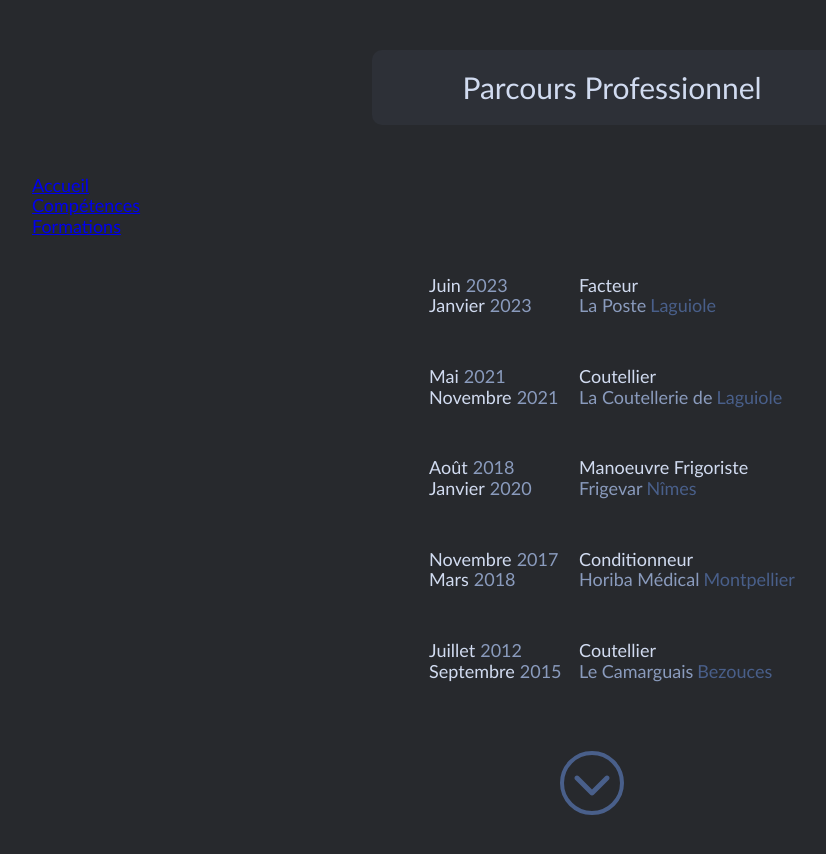
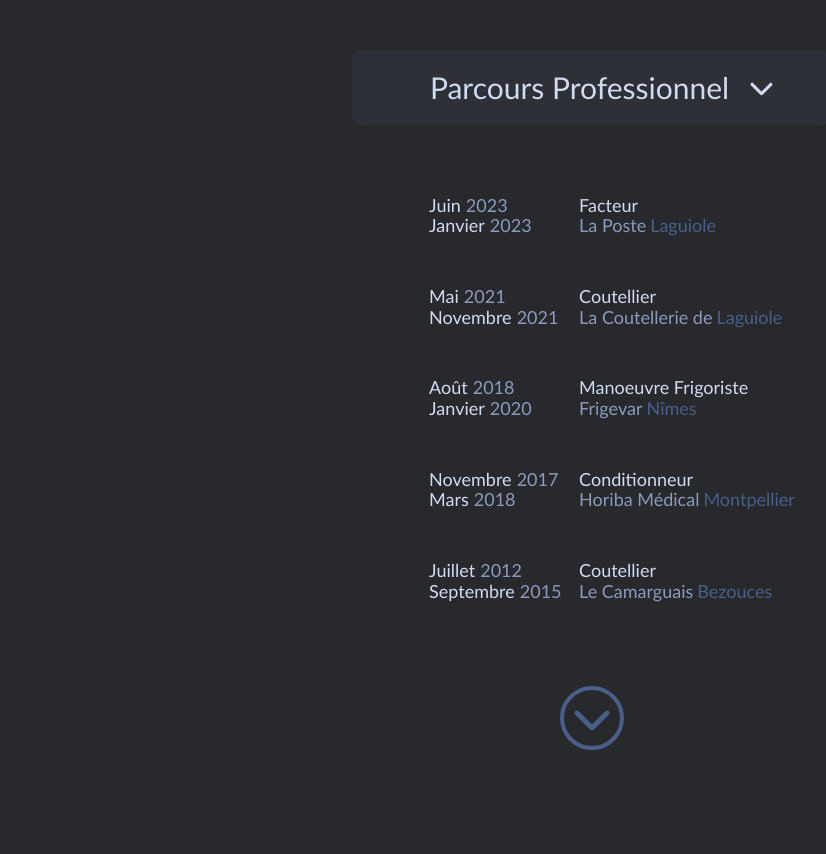
Before and after one commit to Asmothfr/cv_online, a Vue app: page /professional in a window 1280 px wide. Shown: the top 854 px of the page, without its empty margins (48-874 px from the left). After the commit the page ends 800 px from the top, so only its background shows below. Built offline with nearby package versions, Linux system fonts and the light colour scheme.

Commit message:
setup MenuTitle

```diff
--- a/src/components/MenuTitle/MenuTitle.css
+++ b/src/components/MenuTitle/MenuTitle.css
@@ -1,20 +1,59 @@
-li {
+ul {
     list-style: none;
     padding: 0;
 }
 
-.MenuTitle__title {
+.MenuTitle {
     margin: 5rem 3rem;
     max-width: 440px;
-    padding: 2rem 2rem;
+    padding: 2rem;
     text-align: center;
     background-color: var(--base-background-color-light);
     border-radius: 1rem;
     font-size: 3rem;
 }
 
+.MenuTitle__titleSection {
+    display: flex;
+    justify-content: center;
+    align-items: center;
+}
+
+.MenuTitle__chevron {
+    position: relative;
+    left: 2rem;
+    font-size: 2.5rem;
+}
+
+.MenuTitle__chevron--animation {
+    transform: rotate(180deg);
+}
+
+.MenuTitle__menu {
+    margin-top: 1.5rem;
+}
+
+.MenuTitle__menu--hide {
+    display: none;
+}
+
+.MenuTitle__link {
+    display: block;
+    margin: 0.2rem auto;
+    padding: 1rem;
+    max-width: 350px;
+    color: var(--base-font-color);
+    text-decoration: none;
+    border: solid 2px var(--base-font-color-detail-dark);
+    border-radius: 10px;
+}
+
+.MenuTitle__link:hover {
+    background-color: var(--base-font-color-detail-dark);
+}
+
 @media screen and (min-width:500px) {
-    .MenuTitle__title {
+    .MenuTitle {
         min-width: 440px;
         margin: 5rem auto;
     }
--- a/src/components/MenuTitle/MenuTitle.vue
+++ b/src/components/MenuTitle/MenuTitle.vue
@@ -2,10 +2,14 @@
   <nav>
     <ul>
       <li class="MenuTitle">
-        <p class="MenuTitle__title">{{ title }}</p>
-        <ul>
+        <div class="MenuTitle__titleSection">
+          <p>{{ title }}</p>
+          <font-awesome-icon @click="switchMenuValue" class="MenuTitle__chevron"
+            :class="{ 'MenuTitle__chevron--animation': !hideMenu }" :icon="['fas', 'chevron-down']" />
+        </div>
+        <ul class="MenuTitle__menu" :class="{ 'MenuTitle__menu--hide': hideMenu }">
           <li v-for="filteredInfo in filteredInfos" v-bind:key="filteredInfo">
-            <RouterLink :to=filteredInfo.route>{{ filteredInfo.pageTitle }}</RouterLink>
+            <RouterLink class="MenuTitle__link" :to=filteredInfo.route>{{ filteredInfo.pageTitle }}</RouterLink>
           </li>
         </ul>
       </li>
@@ -14,6 +18,7 @@
 </template>
 
 <script setup>
+import { ref } from 'vue';
 import { RouterLink } from 'vue-router';
 import { useRoute } from 'vue-router';
 
@@ -44,8 +49,13 @@
   pageTitle: "Formations"
 },
 ]
+const filteredInfos = routeInfo.filter((route) => route.route !== currentRoute)
 
-const filteredInfos = routeInfo.filter((route) => route.route !== currentRoute)
+const hideMenu = ref(true)
+const switchMenuValue = () => {
+  hideMenu.value = !hideMenu.value
+}
+
 </script>
 
 <style scoped>
```
